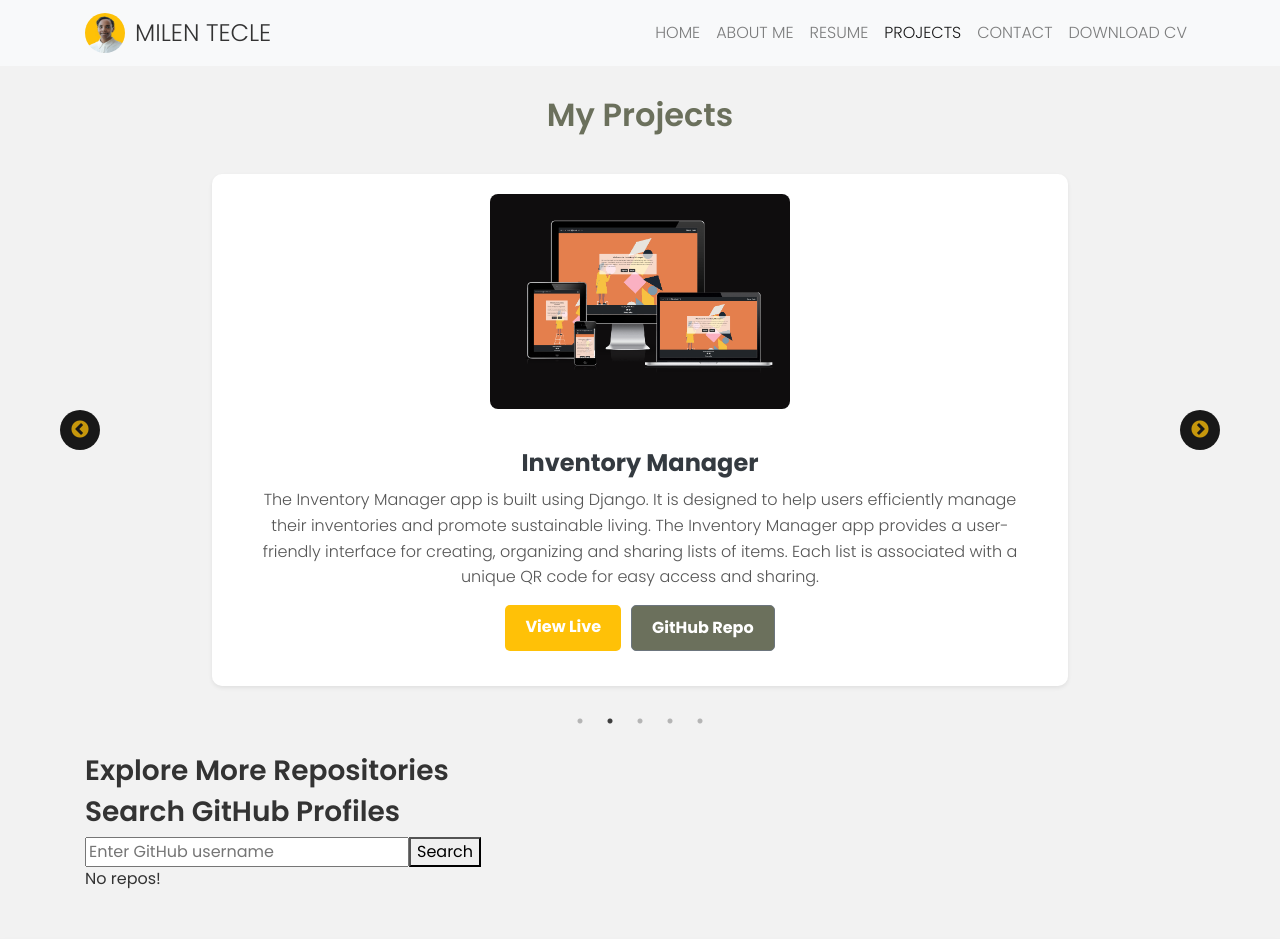
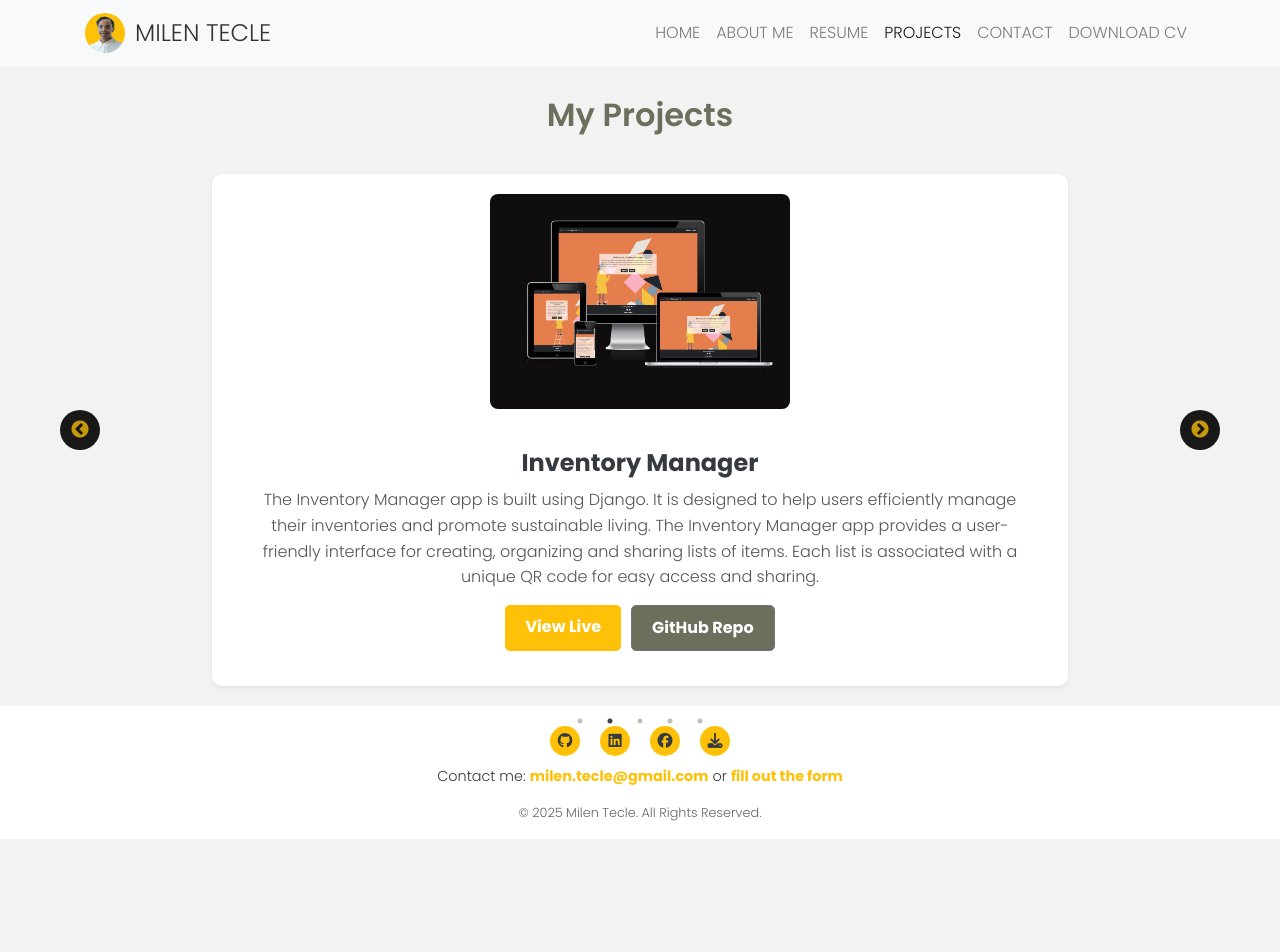
Before and after one commit to MilenTecle/portfolio, a React (Create React App) app: page /projects in a window 1280 px wide. Shown: the top 952 px of the page. After the commit the page ends 839 px from the top, so only its background shows below. Built offline with nearby package versions, Linux system fonts and the light colour scheme.

Commit message:
remove the githubinfo component

```diff
--- a/src/App.module.css
+++ b/src/App.module.css
@@ -28,5 +28,5 @@ a {
 
 a:hover {
     text-decoration: none;
-    color: #333;
+    color: #ffffff;
 }
--- a/src/components/GitHubInfo.js
+++ /dev/null
@@ -1,106 +0,0 @@
-import React, { useState } from 'react';
-import axios from 'axios';
-
-const GitHubInfo = () => {
-    const [username, setUsername] = useState('');
-    const [userData, setUserData] = useState(null);
-    const [repoData, setRepoData] = useState([]);
-    const [error, setError] = useState(null);
-    const [loading, setLoading] = useState(false);
-
-    const fetchGitHubInformation = async () => {
-        if (!username) {
-            setError('Please enter a GitHub username');
-            setUserData(null);
-            setRepoData([]);
-            return;
-        }
-
-        setError(null);
-        setLoading(true);
-
-        try {
-            const userResponse = await axios.get(`https://api.github.com/users/${username}`);
-            const reposResponse = await axios.get(`https://api.github.com/users/${username}/repos`);
-            setUserData(userResponse.data);
-            setRepoData(reposResponse.data);
-        } catch (err) {
-            if (err.response.status === 404) {
-                setError(`No info found for user ${username}`);
-            } else if (err.response.status === 403) {
-                const resetTime = new Date(err.response.headers['x-ratelimit-reset'] * 1000);
-                setError(`Too many requests, please wait until ${resetTime.toLocaleTimeString()}`);
-            } else {
-                setError('An error occurred while fetching data');
-            }
-            setUserData(null);
-            setRepoData([]);
-        } finally {
-            setLoading(false);
-        }
-    };
-
-    // Rendera användarens information
-    const renderUserInformation = () => {
-        if (!userData) return null;
-
-        return (
-            <div className="gh-content">
-                <h2>
-                    {userData.name || userData.login}
-                    <span className="small-name">
-                        (@<a href={userData.html_url} target="_blank" rel="noopener noreferrer">{userData.login}</a>)
-                    </span>
-                </h2>
-                <div className="gh-avatar">
-                    <a href={userData.html_url} target="_blank" rel="noopener noreferrer">
-                        <img src={userData.avatar_url} width="80" height="80" alt={userData.login} />
-                    </a>
-                </div>
-                <p>Followers: {userData.followers} - Following: {userData.following}</p>
-                <p>Repos: {userData.public_repos}</p>
-            </div>
-        );
-    };
-
-    const renderRepoInformation = () => {
-        if (repoData.length === 0) {
-            return <div className="clearfix repo-list">No repos!</div>;
-        }
-
-        return (
-            <div className="clearfix repo-list">
-                <p><strong>Repo List:</strong></p>
-                <ul>
-                    {repoData.map((repo) => (
-                        <li key={repo.id}>
-                            <a href={repo.html_url} target="_blank" rel="noopener noreferrer">
-                                {repo.name}
-                            </a>
-                        </li>
-                    ))}
-                </ul>
-            </div>
-        );
-    };
-
-    return (
-        <div className="github-info">
-            <h3>Search GitHub Profiles</h3>
-            <input
-                type="text"
-                placeholder="Enter GitHub username"
-                value={username}
-                onChange={(e) => setUsername(e.target.value)}
-            />
-            <button onClick={fetchGitHubInformation}>Search</button>
-
-            {loading && <p>Loading...</p>}
-            {error && <p className="error">{error}</p>}
-            {renderUserInformation()}
-            {renderRepoInformation()}
-        </div>
-    );
-};
-
-export default GitHubInfo;
--- a/src/components/Projects.js
+++ b/src/components/Projects.js
@@ -71,13 +71,6 @@ const Projects = () => {
           ))}
         </Slider>
       </div>
-
-      <div className="container">
-        <div className="github-section mb-5 mt-5">
-          <h3>Explore More Repositories</h3>
-          <GitHubInfo />
-        </div>
-      </div>
       <Footer />
     </>
   );
--- a/src/styles/ContactForm.module.css
+++ b/src/styles/ContactForm.module.css
@@ -62,7 +62,5 @@
 
   .btnSend:hover {
     background-color: #4f5543; /* Dark Olive */
-    transform: translateY(-3px);
-    box-shadow: 0 4px 10px rgba(0, 0, 0, 0.1);
     border-color: #4f5543;
   }
--- a/src/styles/Resume.module.css
+++ b/src/styles/Resume.module.css
@@ -106,7 +106,5 @@
   }
 
   .btnDownload:hover {
-    background-color: #4f5543; /* Dark Olive */
-    transform: translateY(-3px);
-    box-shadow: 0 4px 10px rgba(0, 0, 0, 0.1);
+    background-color: #4f5543;
   }
```
